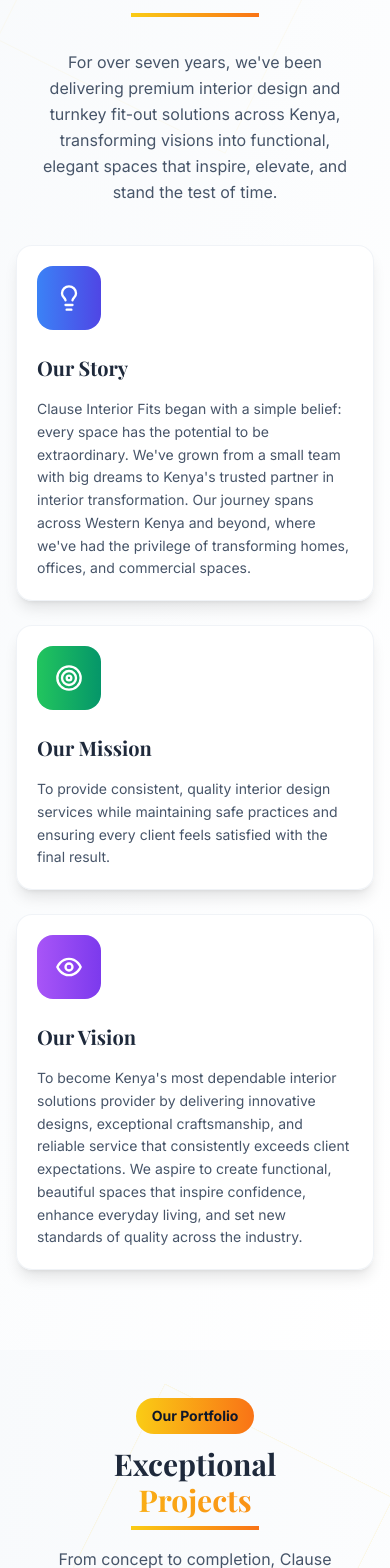
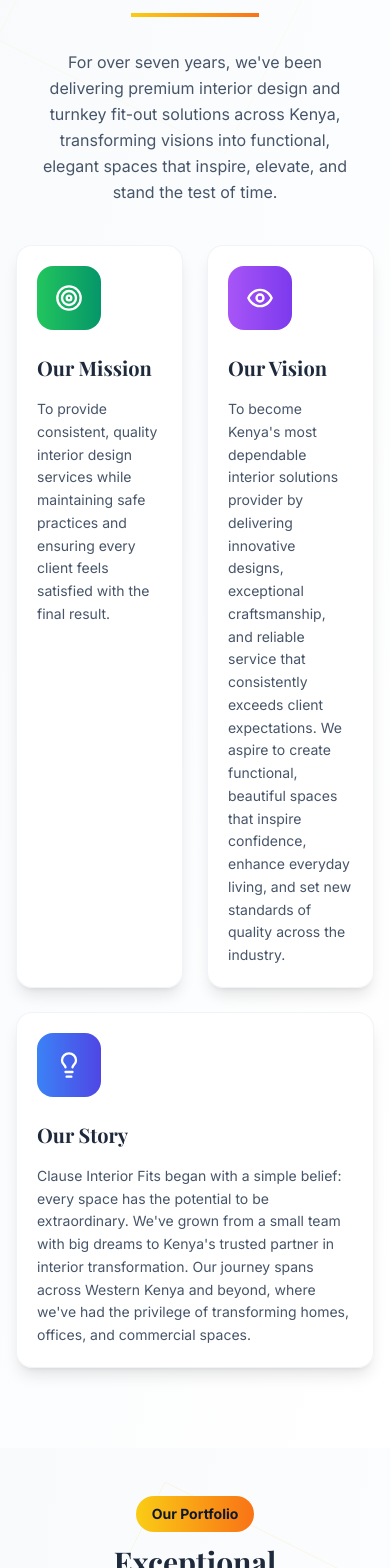
Before and after one commit to kevwasonga/K_Builders, a React (Vite) app: page / in a window 390 px wide. Shown: the part 1067-2635 px from the top of the page. Built offline with nearby package versions, Linux system fonts and the light colour scheme.

Commit message:
Reorder About section: Mission and Vision side-by-side, Our Story below on mobile

```diff
--- a/src/components/About.tsx
+++ b/src/components/About.tsx
@@ -25,20 +25,7 @@ function About() {
         </div>
 
         {/* Three Column Layout */}
-        <div className="grid sm:grid-cols-2 md:grid-cols-3 gap-6 sm:gap-8 mb-8 sm:mb-12 md:mb-16">
-          {/* Our Story */}
-          <div className="card-elegant">
-            <div className="flex items-center mb-6">
-              <div className="w-16 h-16 bg-gradient-to-r from-blue-500 to-indigo-600 rounded-2xl flex items-center justify-center">
-                <Lightbulb size={28} className="text-white" />
-              </div>
-            </div>
-            <h3 className="text-xl sm:text-2xl font-serif font-bold text-slate-800 mb-4">Our Story</h3>
-            <p className="text-sm sm:text-base text-slate-600 leading-relaxed">
-              Clause Interior Fits began with a simple belief: every space has the potential to be extraordinary. We've grown from a small team with big dreams to Kenya's trusted partner in interior transformation. Our journey spans across Western Kenya and beyond, where we've had the privilege of transforming homes, offices, and commercial spaces.
-            </p>
-          </div>
-
+        <div className="grid grid-cols-2 md:grid-cols-3 gap-6 sm:gap-8 mb-8 sm:mb-12 md:mb-16">
           {/* Mission */}
           <div className="card-elegant">
             <div className="flex items-center mb-6">
@@ -65,6 +52,19 @@ function About() {
             </p>
           </div>
 
+          {/* Our Story */}
+          <div className="card-elegant col-span-2 md:col-span-1">
+            <div className="flex items-center mb-6">
+              <div className="w-16 h-16 bg-gradient-to-r from-blue-500 to-indigo-600 rounded-2xl flex items-center justify-center">
+                <Lightbulb size={28} className="text-white" />
+              </div>
+            </div>
+            <h3 className="text-xl sm:text-2xl font-serif font-bold text-slate-800 mb-4">Our Story</h3>
+            <p className="text-sm sm:text-base text-slate-600 leading-relaxed">
+              Clause Interior Fits began with a simple belief: every space has the potential to be extraordinary. We've grown from a small team with big dreams to Kenya's trusted partner in interior transformation. Our journey spans across Western Kenya and beyond, where we've had the privilege of transforming homes, offices, and commercial spaces.
+            </p>
+          </div>
+
         </div>
 
       </div>
```
